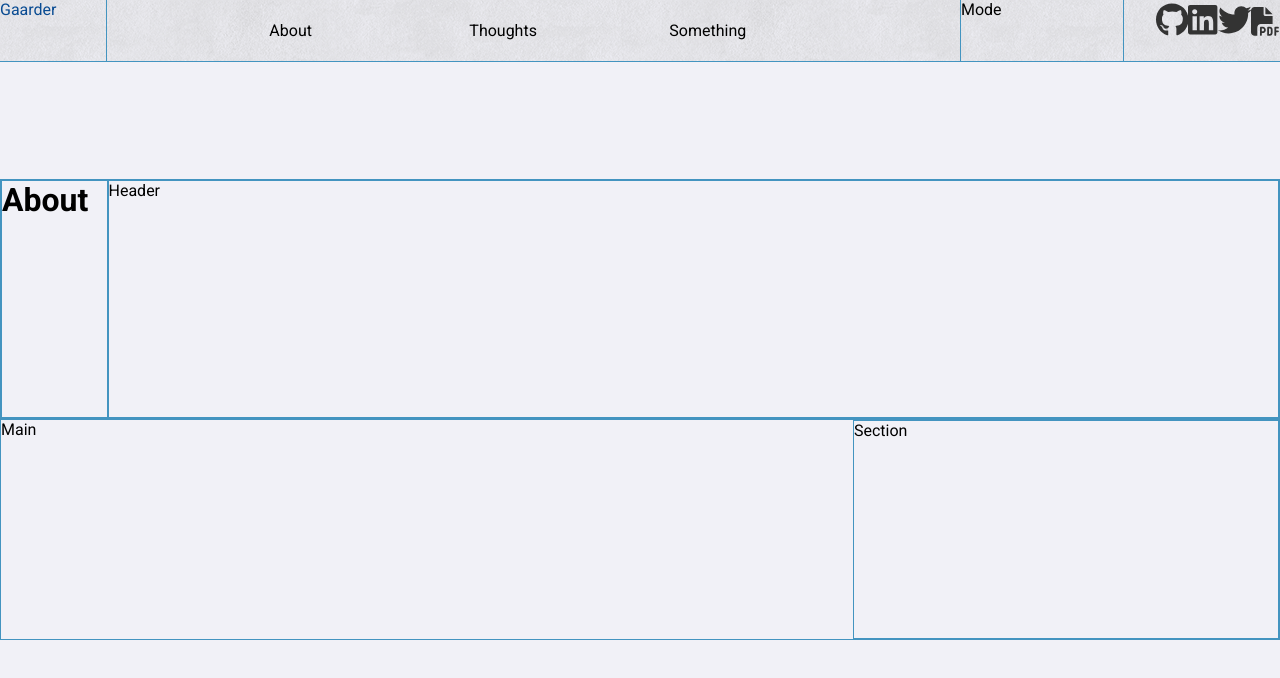
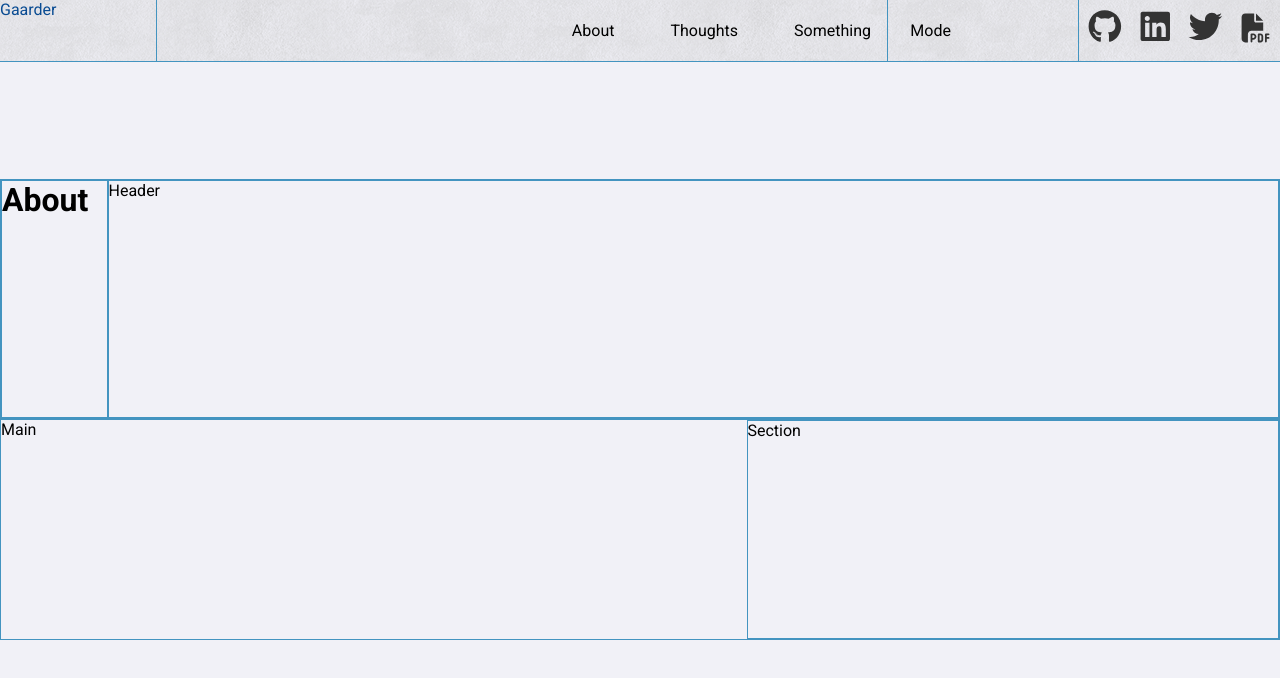
Before and after one commit to MattGaarder/portfolio, a React (Create React App) app: page /about in a window 1280 px wide. Shown: the top 678 px of the page. Built offline with nearby package versions, Linux system fonts and the light colour scheme.

Commit message:
messes around with grids more

```diff
--- a/src/components/NavBar/NavBar.css
+++ b/src/components/NavBar/NavBar.css
@@ -8,7 +8,7 @@
   /* height: 8vh; */
 
   display: grid;
-  grid-template-columns: repeat(12, 1fr);
+  grid-template-columns: repeat(24, 1fr);
   grid-gap: 0px;
   /* justify-content: space-between; */
   width: 100%;
@@ -26,14 +26,14 @@
 }
 
 .mode {
-  /* padding: 1rem;
+  padding: 1rem;
   padding-top: 1.3rem;
-  padding-right: 5rem;
-  padding-left: 4.4rem; */
+  padding-right: 1rem;
+  padding-left: 1.4rem;
   border-left: 1px solid var(--my-blue);
   grid-column: span 1;
-  grid-column-start: 10;
-  grid-column-end: 11;
+  /* grid-column-start: 9;
+  grid-column-end: 10; */
 }
 
 .scrolled {
@@ -43,17 +43,18 @@
 
 .nav-items {
   align-items: center;
+  justify-content: end;
   /* padding-left: 18%;
   padding-right: 13%; */
-  grid-column: span 6;
 
 
   list-style: none;
-  align-items: center;
-  display: grid;
-  grid-template-columns: repeat(6, 1fr);
-  grid-column-start: 3;
-  grid-column-end: 9;
+  /* display: grid; */
+  grid-column: span 14;
+  display: flex;
+  /* grid-column-start: 2;
+  grid-column-end: 9; */
+  /* padding-left: 9rem; */
 }
 
 .nav-items>li {
@@ -61,20 +62,26 @@
   margin-top: 0.8rem;
   margin-bottom: 0.8rem;
   padding: 0.5rem;
+  padding-left: 2rem;
   text-decoration: none;
+  grid-column: span 4;
+
 }
-
+/*
 .nav-items li:nth-child(1) {
-  grid-column: span 2;
+  grid-column-start: 1;
+  grid-column-end: 3;
 }
 
 .nav-items li:nth-child(2) {
-  grid-column: span 2;
+  grid-column-start: 3;
+  grid-column-end: 5;
 }
 
 .nav-items li:nth-child(3) {
-  grid-column: span 2;
-}
+  grid-column-start: 5;
+  grid-column-end: 7;
+} */
 
 .nav-items a:link,
 .nav-items a:visited {
@@ -89,22 +96,20 @@
   padding-right: 3.4rem;
   padding-left: 3.4rem; */
   border-right: 1px solid var(--my-blue);
-  grid-column: span 1;
-  grid-column-start: 1;
-  grid-column-end: 2;
+  grid-column: span 3;
+  /* grid-column-start: 1;
+  grid-column-end: 2; */
 
 }
 
 
 .link-icons {
-  padding-top: 0.2rem;
-  padding-left: 2rem;
   border-left: 1px solid var(--my-blue);
   align-items: flex-end;
   margin-left: auto;
-  grid-column: span 4;
-  grid-column-start: 11;
-  grid-column-end: 13;
+  grid-column: span 6;
+  /* grid-column-start: 10;
+  grid-column-end: 12; */
 }
 
 .nav-icon {
@@ -115,6 +120,8 @@
   /* padding: 0.5rem; */
   transition: color 0.3s ease;
   /* transition for hover effect */
+  padding: 0.6rem;
+
 }
 
 .nav-icon:hover {
--- a/src/pages/About/About.css
+++ b/src/pages/About/About.css
@@ -24,7 +24,7 @@
     width: 100vw;
     grid-area: row2;
     grid-template-areas: "main section";
-    grid-template-columns: 8fr 4fr;
+    grid-template-columns: 7fr 5fr;
 }
 
 .about-container {
```
